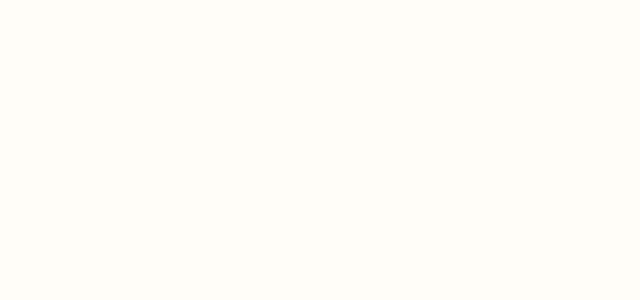
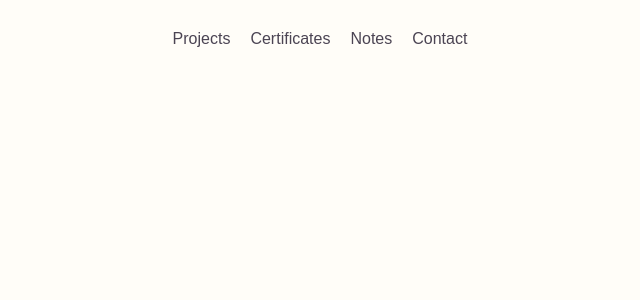
Before and after one commit to samia-siddique/Samia-Portfolio, a React app in the folder portfolio/: page / in a window 1280 px wide. Shown: the top 300 px of the page, without its empty margins (320-960 px from the left). Built offline with nearby package versions, Linux system fonts and the light colour scheme; the HTML template or start-up script is replaced by a standard one.

Commit message:
Create Navbar

```diff
--- a/portfolio/src/App.jsx
+++ b/portfolio/src/App.jsx
@@ -1,10 +1,11 @@
 import React from 'react'
+import Home from './components/Home/Home'
 
 const App = () => {
   return (
-    <div>
-
-    </div>
+    <>
+      <Home/>
+    </>
   )
 }
 
--- /dev/null
+++ b/portfolio/src/components/Hero/Hero.jsx
@@ -0,0 +1,12 @@
+import React from 'react'
+import Navbar from '../Navbar/Navbar'
+
+const Hero = () => {
+  return (
+    <div>
+      <Navbar/>
+    </div>
+  )
+}
+
+export default Hero
--- /dev/null
+++ b/portfolio/src/components/Home/Home.jsx
@@ -0,0 +1,12 @@
+import React from 'react'
+import Hero from '../Hero/Hero'
+
+const Home = () => {
+    return (
+        <>
+            <Hero />
+        </>
+    )
+}
+
+export default Home
--- /dev/null
+++ b/portfolio/src/components/Navbar/Navbar.css
@@ -0,0 +1,11 @@
+nav {
+    display: flex;
+    align-items: center;
+    justify-content: center;
+    margin: 30px;
+}
+
+ul {
+    display: flex;
+    gap: 20px;
+}
--- /dev/null
+++ b/portfolio/src/components/Navbar/Navbar.jsx
@@ -0,0 +1,20 @@
+import React from 'react'
+import "./Navbar.css"
+
+const Navbar = () => {
+    return (
+        <div>
+            <nav>
+                <ul>
+                    <li>Projects</li>
+                    <li>Certificates</li>
+                    <li>Notes</li>
+                    <li>Contact</li>
+                </ul>
+            </nav>
+
+        </div>
+    )
+}
+
+export default Navbar
```
Also changed, not shown: portfolio/src/components/Hero/Hero.css (added).
